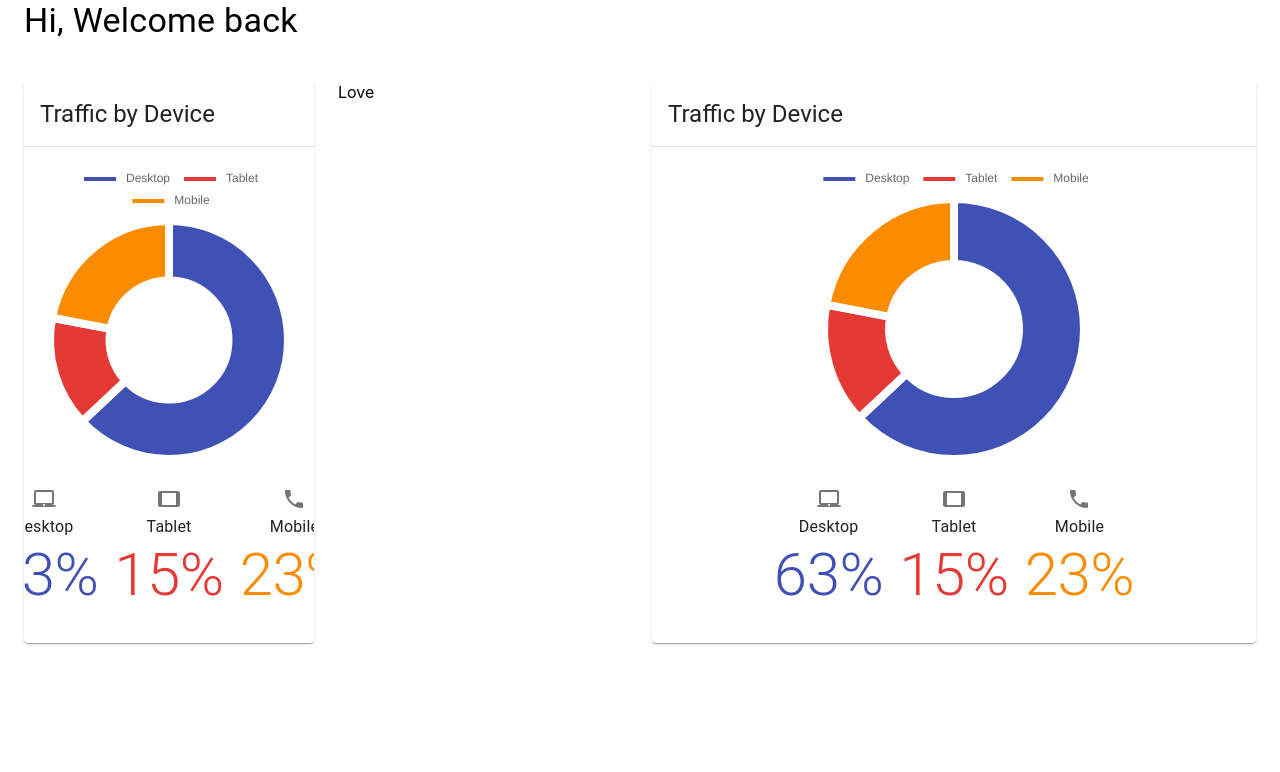
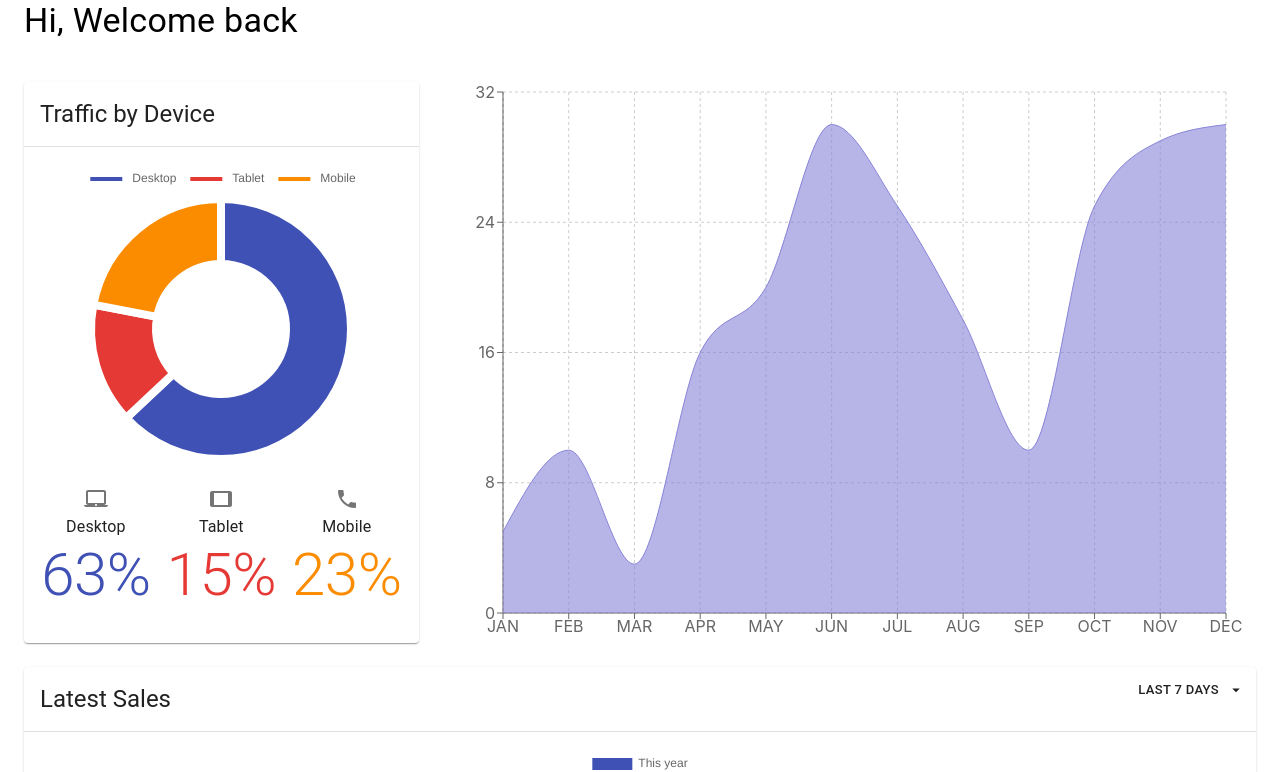
Before and after one commit to dinujayadisanayaka/reactComponents, a React (Create React App) app: page / in a window 1280 px wide. Shown: the top 772 px of the page. Built offline with nearby package versions, Linux system fonts and the light colour scheme.

Commit message:
mergechart

```diff
--- a/src/components/chart/areaChart.js
+++ b/src/components/chart/areaChart.js
@@ -65,7 +65,7 @@ export default class AreaChar extends Component {
 
   render() {
     return (
-        <div style={{ width: "99%", height: 300 }}>
+
           <ResponsiveContainer>
             <AreaChart
                 data={data}
@@ -88,7 +88,7 @@ export default class AreaChar extends Component {
               />
             </AreaChart>
           </ResponsiveContainer>
-        </div>
+
     );
   }
 }
--- a/src/pages/Home.js
+++ b/src/pages/Home.js
@@ -1,6 +1,8 @@
 import React, { Component } from 'react';
 import { Box, Grid, Container, Typography } from '@mui/material';
 import ChartjsPie from '../components/chart/chartjsPie';
+import AreaChar from "../components/chart/areaChart";
+import DoubleBargraph from "../components/chart/doubleBargraph";
 
 export default class Home extends Component {
     constructor(props) {
@@ -16,15 +18,20 @@ export default class Home extends Component {
           <Typography variant="h4">Hi, Welcome back</Typography>
         </Box>
         <Grid container spacing={3}>
-          <Grid item xs={12} sm={6} md={3}>
+          <Grid item xs={4}>
             <ChartjsPie/>
           </Grid>
-          <Grid item xs={12} sm={6} md={3}>
-            Love
+          <Grid item xs={8} >
+            <AreaChar/>
           </Grid>
-          {this.state.wchart ?  <Grid item xs={12} sm={6} md={6}>
-          <ChartjsPie/>
-          </Grid> : 'not'}
+          <Grid item xs={12}>
+            <DoubleBargraph/>
+          </Grid>
+
+
+          {/*{this.state.wchart ?  <Grid item xs={12} sm={6} md={6}>*/}
+          {/*<ChartjsPie/>*/}
+          {/*</Grid> : 'not'}*/}
         </Grid>
     </Container>
             // </div>
```
